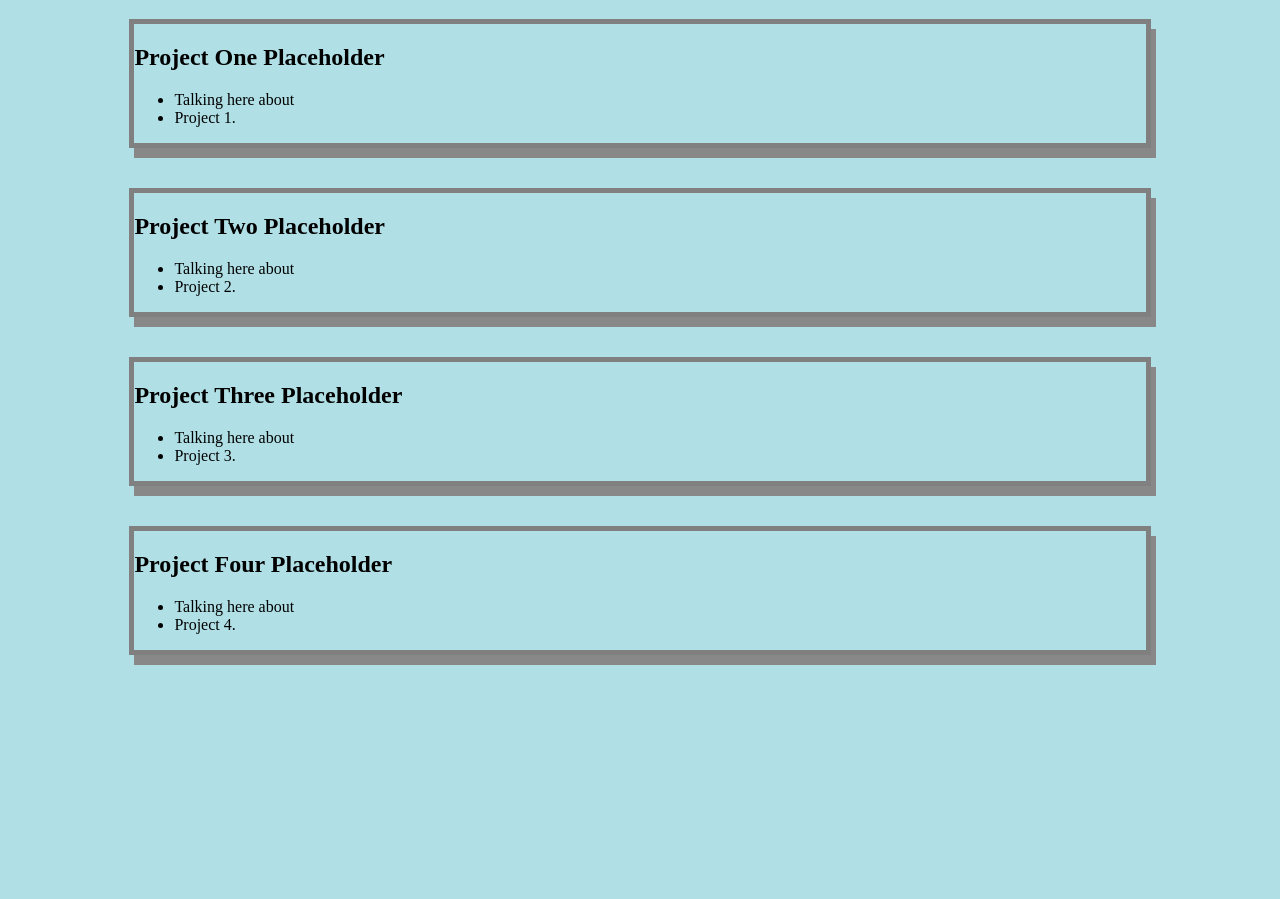
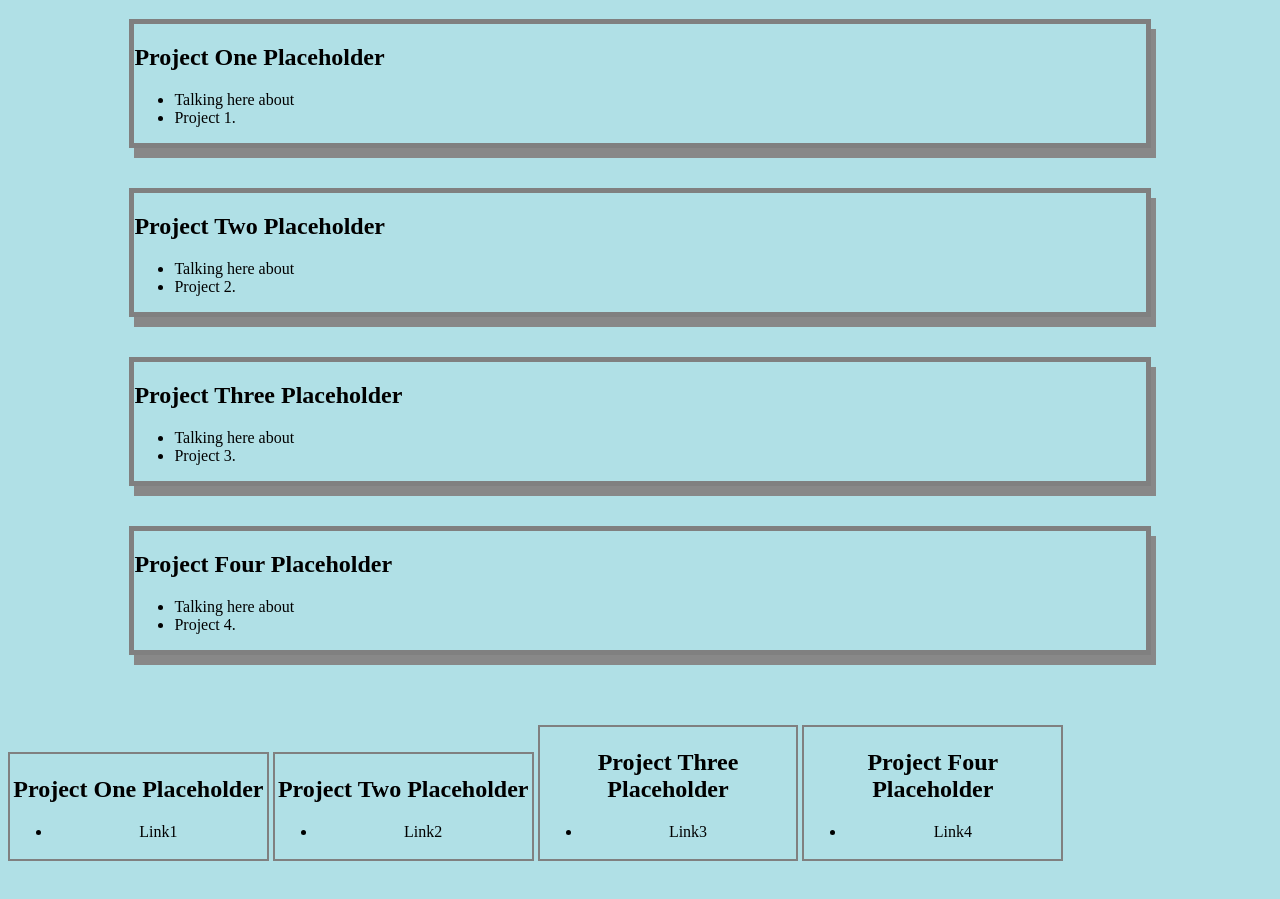
Before and after one commit to fjnelson/Website, a plain HTML site: page index.html in a window 1280 px wide. Shown: the part 79-978 px from the top of the page. Before the commit the page ends 800 px from the top, so only its background shows below. Drawn offline with Linux system fonts and the light colour scheme.

Commit message:
added some CSS

```diff
--- a/index.html
+++ b/index.html
@@ -44,4 +44,33 @@
 
         </main>
     </body>
+    <footer>
+      <section class="link" id="linkone">
+        <h2>Project One Placeholder</h2>
+        <ul>
+          <li>Link1</li>
+        </ul>
+      </section>
+
+      <section class="link" id="linktwo">
+        <h2>Project Two Placeholder</h2>
+        <ul>
+          <li>Link2</li>
+         </ul>
+      </section>
+
+      <section class="link" id="link3">
+        <h2>Project Three Placeholder</h2>
+        <ul>
+          <li>Link3</li>
+         </ul>
+      </section>
+
+      <section class="link" id="link4">
+        <h2>Project Four Placeholder</h2>
+        <ul>
+          <li>Link4</li>
+        </ul>
+      </section>
+    </footer>
 </html>
--- a/style.css
+++ b/style.css
@@ -11,3 +11,12 @@ h1
     border: 5px solid gray;
     box-shadow: 5px 10px #888888;
 }
+
+.link {
+    display: inline-block;
+    text-align: center;
+    width: 20%;
+    margin: 30px auto;
+    border: 2px solid gray;
+    padding: 2px;
+}
```
